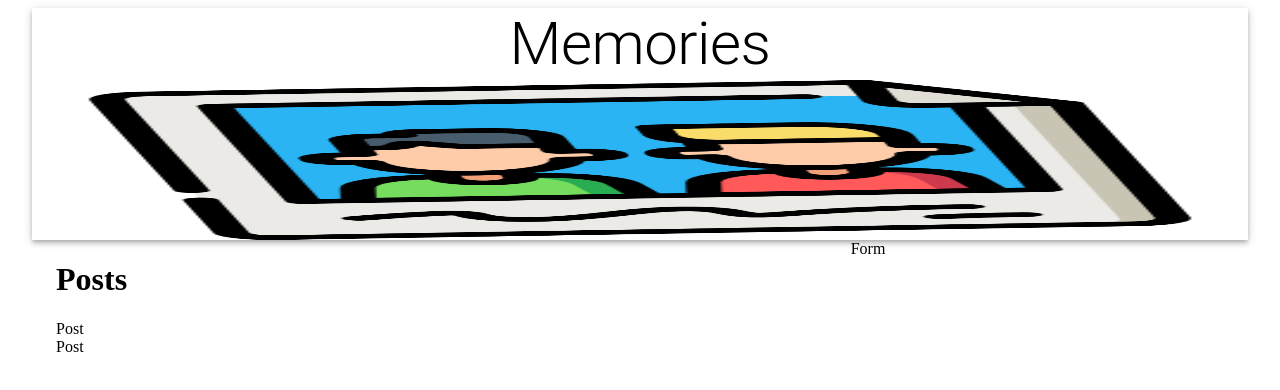
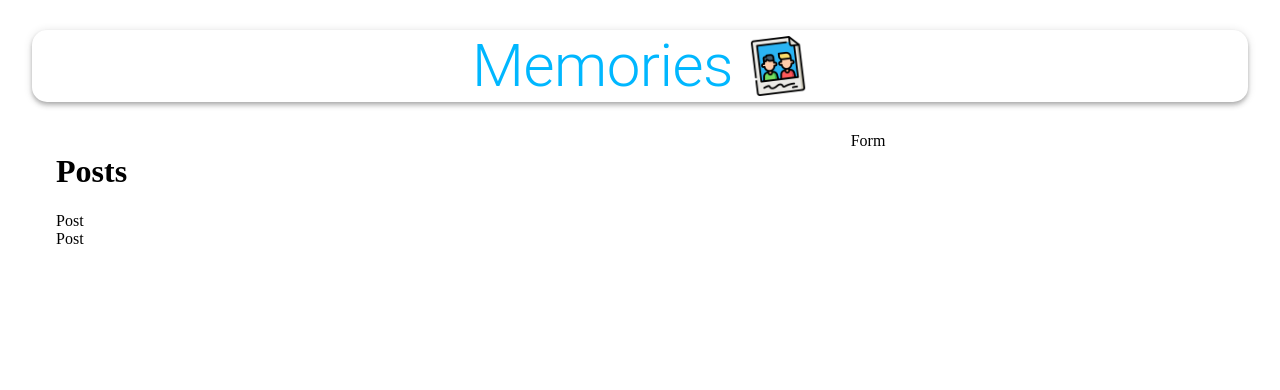
Before and after one commit to krisograbek/jsmastery-memories, a React (Create React App) app in the folder client/: page / in a window 1280 px wide. Shown: the top 390 px of the page. Built offline with nearby package versions, Linux system fonts and the light colour scheme.

Commit message:
add styles to App.js

```diff
--- a/client/src/App.js
+++ b/client/src/App.js
@@ -7,21 +7,22 @@
 
 import Posts from "./components/Posts/Posts";
 import Form from "./components/Form/Form";
-
 import memories from './images/memories.png';
+import useStyles from './styles';
 
 const App = () => {
+  const classes = useStyles();
   return (
     <Container maxWidth="lg">
-      <AppBar position="static" color="inherit">
-        <Typography variant="h2" align="center">
+      <AppBar className={classes.appBar} position="static" color="inherit" >
+        <Typography className={classes.heading} variant="h2" align="center">
           Memories
         </Typography>
-        <img src={memories} alt="memories" height="160px" />
+        <img className={classes.image} src={memories} alt="memories" height="60" />
       </AppBar>
       <Grow in>
         <Container>
-          <Grid container justify="space-between" alignItems="stretch" spacing={3}>
+          <Grid container justifyContent="space-between" alignItems="stretch" spacing={3}>
             <Grid item xs={12} sm={7}>
               <Posts />
             </Grid>
@@ -30,8 +31,8 @@
             </Grid>
           </Grid>
         </Container>
-      </Grow>
-    </Container>
+      </Grow >
+    </Container >
   );
 }
 
--- /dev/null
+++ b/client/src/styles.js
@@ -0,0 +1,18 @@
+import { makeStyles } from "@material-ui/core/styles";
+
+export default makeStyles(() => ({
+  appBar: {
+    borderRadius: 15,
+    margin: '30px 0',
+    display: 'flex',
+    flexDirection: 'row',
+    justifyContent: 'center',
+    alignItems: 'center',
+  },
+  heading: {
+    color: 'rgba(0,183,255, 1)',
+  },
+  image: {
+    marginLeft: '15px',
+  },
+}));
```
